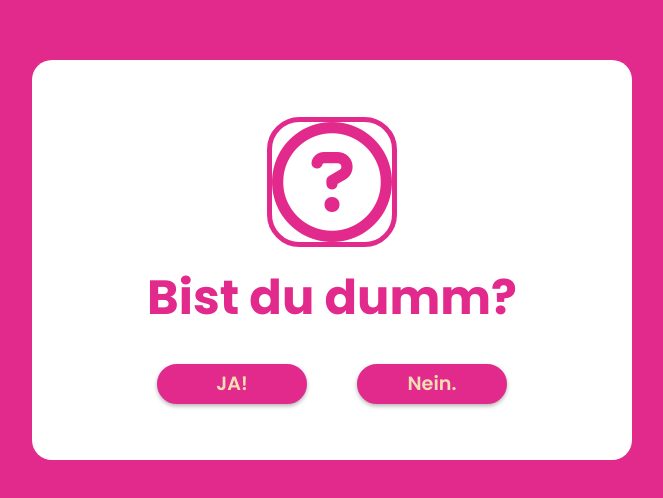
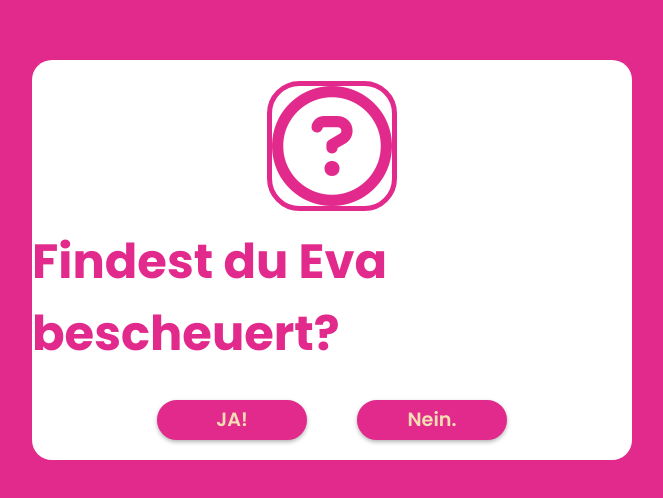
Before and after one commit to JokeCookie/jokecookie.github.io, a plain HTML site: page index.html in a window 1280 px wide. Shown: the part 140-638 px from the top of the page, without its empty margins (308-971 px from the left). Drawn offline with Linux system fonts and the light colour scheme.

Commit message:
Update index.html

```diff
--- a/index.html
+++ b/index.html
@@ -7,7 +7,7 @@
     <meta name="viewport" content="width=device-width, initial-scale=1.0">
     <link rel="stylesheet" href="dummheitstest.css">
     <link rel="stylesheet" href="https://cdnjs.cloudflare.com/ajax/libs/font-awesome/6.3.0/css/all.min.css">
-    <title>Dummheitskalkulator</title>
+    <title>Kritische Abfrage</title>
 </head>
 
 <body>
@@ -16,7 +16,7 @@
         <a href="https://www.youtube.com/watch?v=dQw4w9WgXcQ">
             <i class="fa-regular fa-circle-question"></i>
         </a>
-        <h2 class="question">Bist du dumm?</h2>
+        <h2 class="question">Findest du Eva bescheuert?</h2>
         <div class="btn-group">
             <button class="yes-btn">JA!</button>
             <button class="no-btn">Nein.</button>
```
